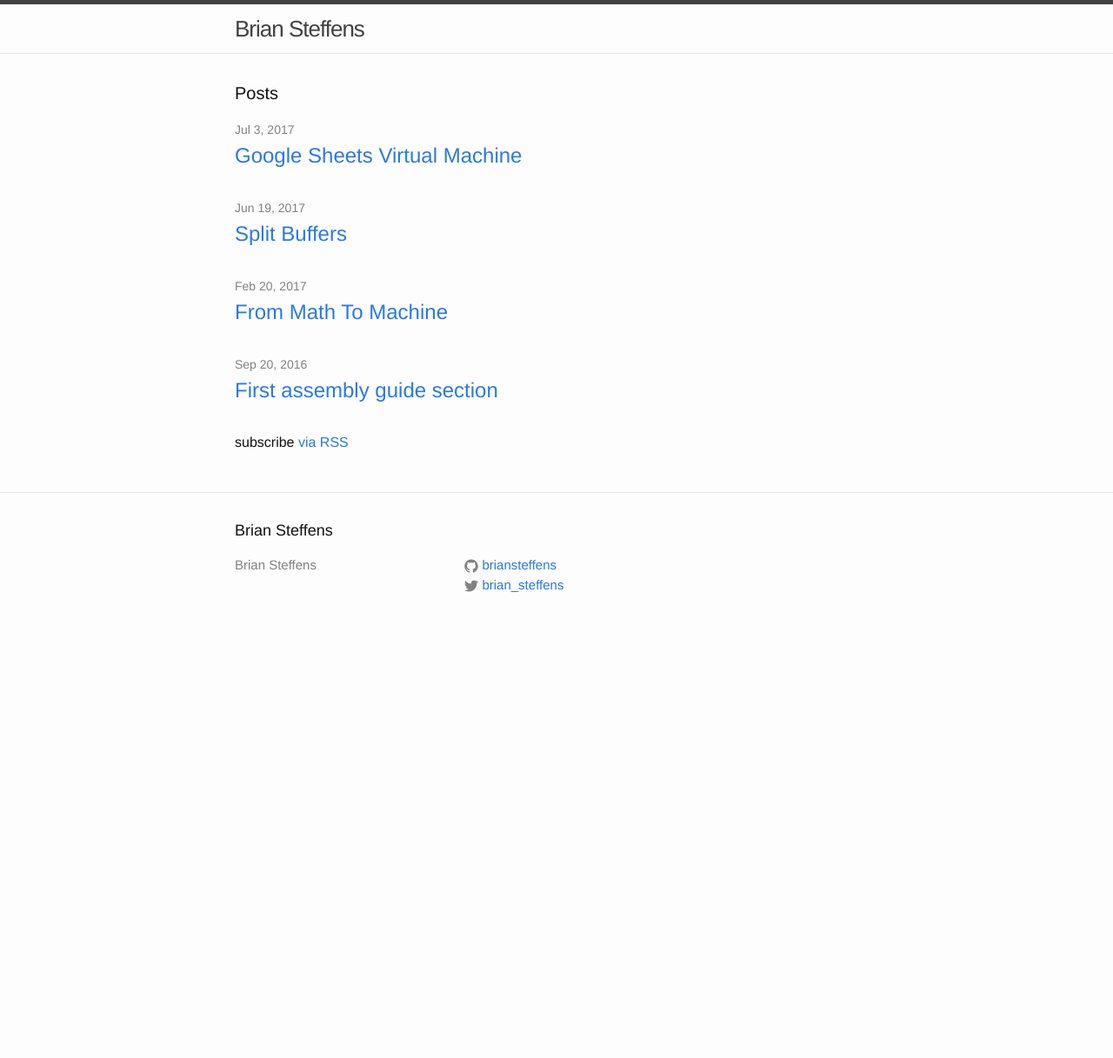
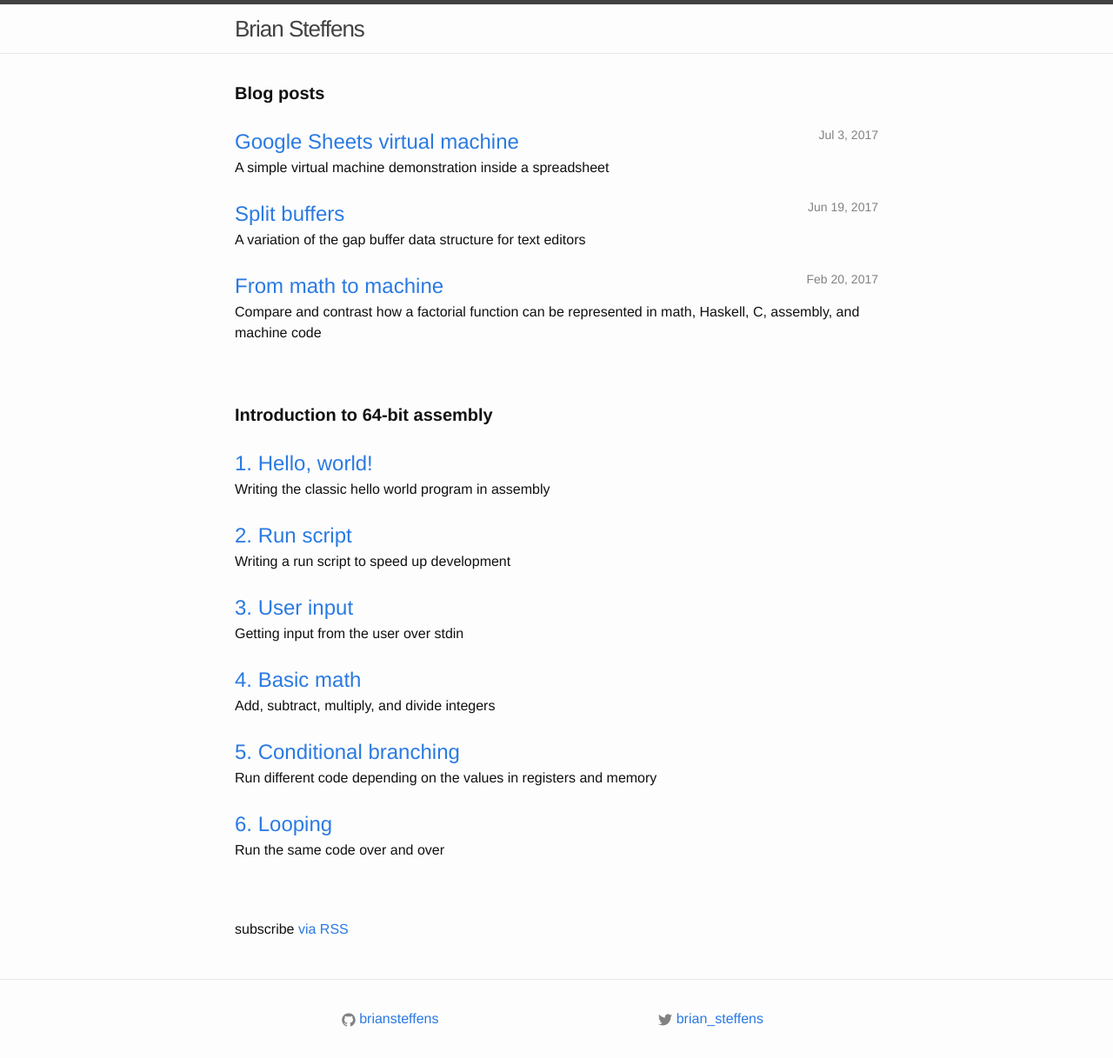
Before and after one commit to briansteffens/briansteffens.github.io, a Jekyll site: the page built from index.html, in a window 1280 px wide. Shown: the whole page at 87% size. Built offline with Jekyll 4.4.1, drawn with Linux system fonts in a browser that asks for light colours; before the commit the page ends 900 px from its top, so only the background shows below that.

Commit message:
Rework index page

```diff
--- a/_includes/footer.html
+++ b/_includes/footer.html
@@ -1,37 +1,33 @@
+<style>
+
+.footer-col {
+	width: calc(30% - (30px / 2));
+}
+
+.site-footer table {
+	width: 100%;
+}
+
+.site-footer table td {
+	text-align: center;
+}
+
+</style>
+
 <footer class="site-footer">
 
   <div class="wrapper">
 
-    <h2 class="footer-heading">{{ site.title | escape }}</h2>
-
-    <div class="footer-col-wrapper">
-      <div class="footer-col footer-col-1">
-        <ul class="contact-list">
-          <li>{{ site.title | escape }}</li>
-          <li><a href="mailto:{{ site.email }}">{{ site.email }}</a></li>
-        </ul>
-      </div>
-
-      <div class="footer-col footer-col-2">
-        <ul class="social-media-list">
-          {% if site.github_username %}
-          <li>
-            {% include icon-github.html username=site.github_username %}
-          </li>
-          {% endif %}
-
-          {% if site.twitter_username %}
-          <li>
-            {% include icon-twitter.html username=site.twitter_username %}
-          </li>
-          {% endif %}
-        </ul>
-      </div>
-
-      <div class="footer-col footer-col-3">
-        <p>{{ site.description | escape }}</p>
-      </div>
-    </div>
+		<table>
+			<tr>
+				<td>
+					{% include icon-github.html username=site.github_username %}
+				</td>
+				<td>
+					{% include icon-twitter.html username=site.twitter_username %}
+				</td>
+			</tr>
+		</table>
 
   </div>
 
--- a/_posts/2017-02-20-from-math-to-machine.md
+++ b/_posts/2017-02-20-from-math-to-machine.md
@@ -1,5 +1,7 @@
 ---
 layout: default
+title: From math to machine
+description: Compare and contrast how a factorial function can be represented in math, Haskell, C, assembly, and machine code
 ---
 <link rel="stylesheet" type="text/css" href="/css/github-markdown.css" />
 
--- a/_posts/2017-06-19-split-buffers.md
+++ b/_posts/2017-06-19-split-buffers.md
@@ -1,5 +1,7 @@
 ---
 layout: default
+title: Split buffers
+description: A variation of the gap buffer data structure for text editors
 ---
 <link rel="stylesheet" type="text/css" href="/css/github-markdown.css" />
 
--- a/_posts/2017-07-03-google-sheets-virtual-machine.md
+++ b/_posts/2017-07-03-google-sheets-virtual-machine.md
@@ -1,5 +1,7 @@
 ---
 layout: default
+title: Google Sheets virtual machine
+description: A simple virtual machine demonstration inside a spreadsheet
 ---
 <link rel="stylesheet" type="text/css" href="/css/github-markdown.css" />
 
--- a/index.html
+++ b/index.html
@@ -2,22 +2,100 @@
 layout: default
 ---
 
+<style>
+
+.post {
+	margin-bottom: 23px;
+}
+
+.post-meta {
+	float: right;
+}
+
+.page-heading {
+	font-weight: bold;
+	margin-bottom: 23px;
+}
+
+.section {
+	margin-top: 67px;
+}
+
+</style>
+
 <div class="home">
 
-  <h1 class="page-heading">Posts</h1>
+  <h1 class="page-heading">Blog posts</h1>
 
-  <ul class="post-list">
-    {% for post in site.posts %}
-      <li>
-        <span class="post-meta">{{ post.date | date: "%b %-d, %Y" }}</span>
+	{% for post in site.posts %}
+		{% if post.hide == null %}
+			<div class="post">
+				<span class="post-meta">{{ post.date | date: "%b %-d, %Y" }}</span>
 
-        <h2>
-          <a class="post-link" href="{{ post.url | prepend: site.baseurl }}">{{ post.title | escape }}</a>
-        </h2>
-      </li>
-    {% endfor %}
-  </ul>
+				<a class="post-link" href="{{ post.url | prepend: site.baseurl }}">
+					{{ post.title | escape }}
+				</a>
 
-  <p class="rss-subscribe">subscribe <a href="{{ "/feed.xml" | prepend: site.baseurl }}">via RSS</a></p>
+				{{ post.description }}
+			</div>
+		{% endif %}
+	{% endfor %}
+
+	<h1 class="page-heading section">
+		Introduction to 64-bit assembly
+	</h1>
+
+	<div class="post">
+		<a class="post-link" href="http://localhost:4000/introduction-to-64-bit-assembly/01-hello-world">
+			1. Hello, world!
+		</a>
+
+		Writing the classic hello world program in assembly
+	</div>
+
+	<div class="post">
+		<a class="post-link" href="http://localhost:4000/introduction-to-64-bit-assembly/02-run-script">
+			2. Run script
+		</a>
+
+	  Writing a run script to speed up development
+	</div>
+
+	<div class="post">
+		<a class="post-link" href="http://localhost:4000/introduction-to-64-bit-assembly/03-user-input">
+			3. User input
+		</a>
+
+		Getting input from the user over stdin
+	</div>
+
+	<div class="post">
+		<a class="post-link" href="http://localhost:4000/introduction-to-64-bit-assembly/04-basic-math">
+			4. Basic math
+		</a>
+
+		Add, subtract, multiply, and divide integers
+	</div>
+
+	<div class="post">
+		<a class="post-link" href="http://localhost:4000/introduction-to-64-bit-assembly/05-conditional-branching">
+			5. Conditional branching
+		</a>
+
+		Run different code depending on the values in registers and memory
+	</div>
+
+	<div class="post">
+		<a class="post-link" href="http://localhost:4000/introduction-to-64-bit-assembly/06-looping">
+			6. Looping
+		</a>
+
+		Run the same code over and over
+	</div>
+
+  <p class="rss-subscribe section">
+		subscribe
+		<a href="{{ "/feed.xml" | prepend: site.baseurl }}">via RSS</a>
+	</p>
 
 </div>
```
Also changed, not shown: _posts/2016-09-20-first-assembly-section.md (+1 -0 lines), tohtml.py (+16 -4 lines).
